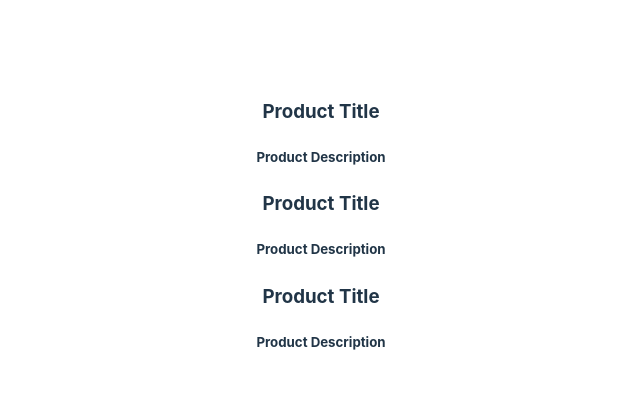
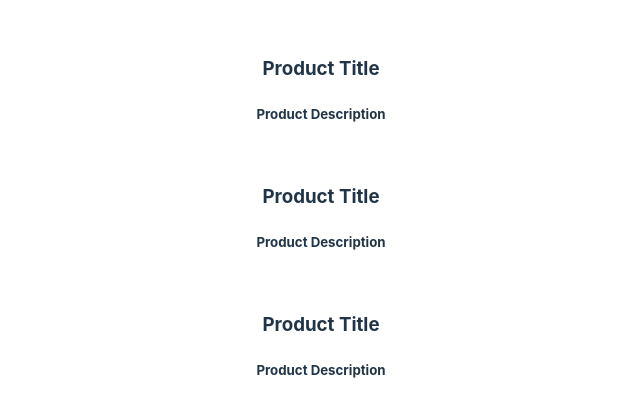
Before and after one commit to coderun13/react_js_frontend, a React (Vite) app in the folder basic-react-app/: page / in a window 1280 px wide. Shown: the part 173-590 px from the top of the page, without its empty margins (319-959 px from the left). Built offline with nearby package versions, Linux system fonts and the light colour scheme.

Commit message:
style component

```diff
--- /dev/null
+++ b/basic-react-app/src/Product.css
@@ -0,0 +1,6 @@
+.Product{
+    border: 1px solid white;
+    border-radius: 14px;
+    margin-bottom: 15px;
+    padding: 0 10px 0 10px;
+}
--- a/basic-react-app/src/Product.jsx
+++ b/basic-react-app/src/Product.jsx
@@ -1,6 +1,8 @@
+import "./Product.css";
+
 function Product(){
     return(
-        <div>
+        <div className = "Product">
             <h3>Product Title</h3>
             <h5>Product Description</h5>
         </div>
```
